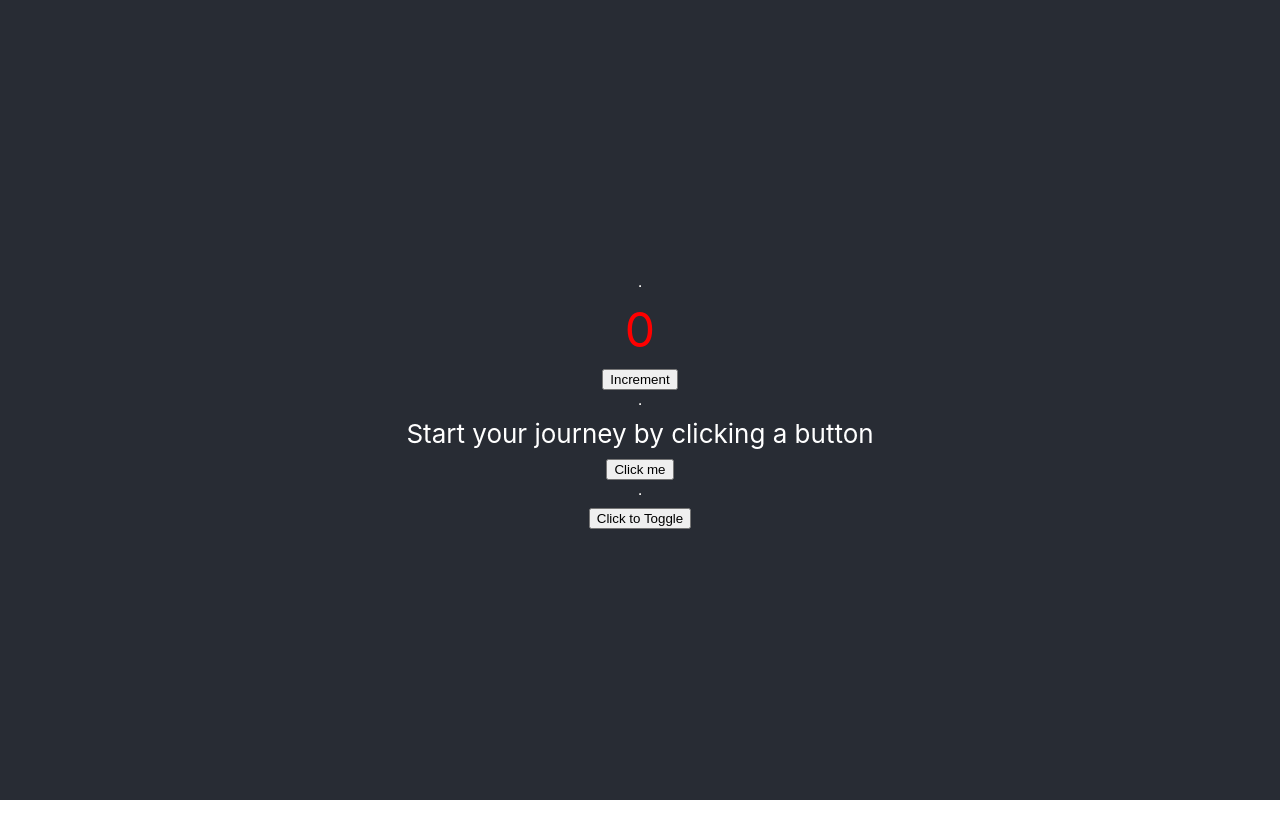
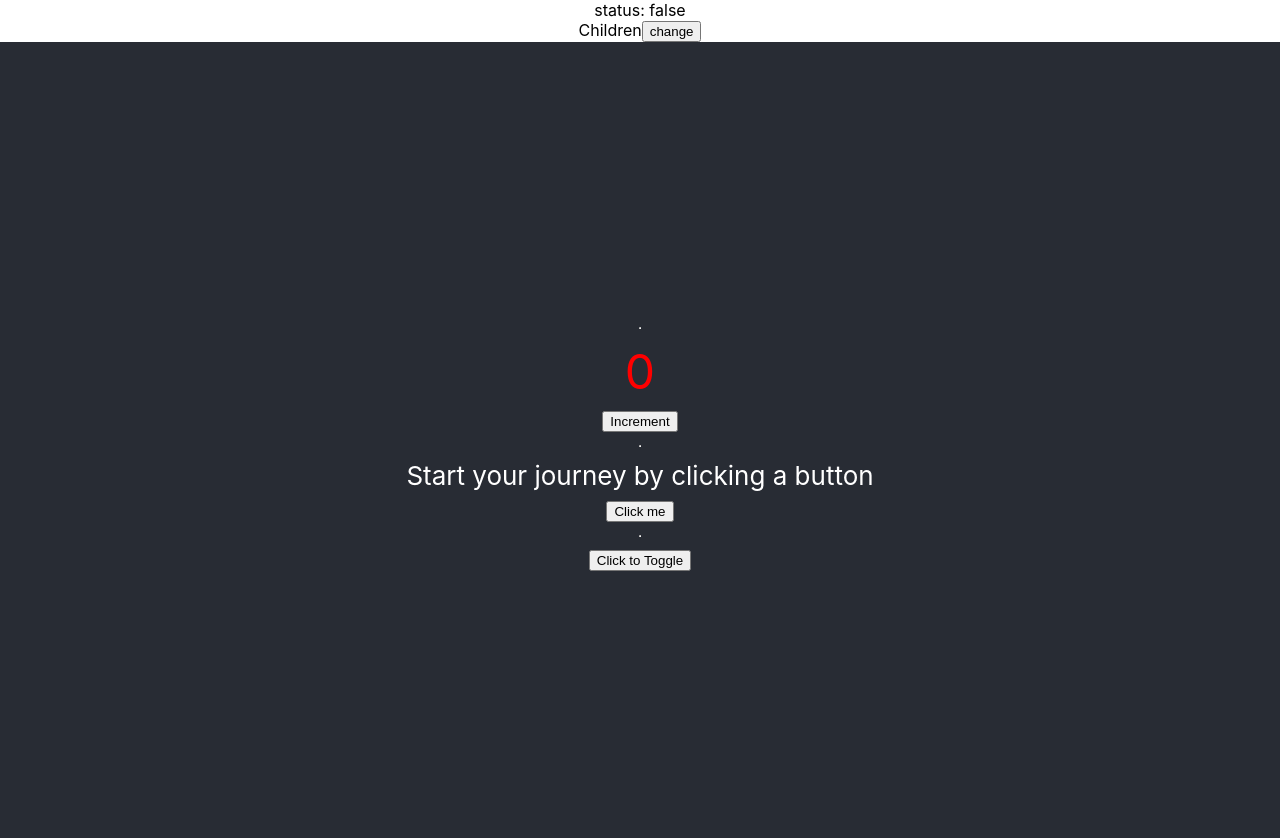
Before and after one commit to pyunfei/usehooks, a React (Create React App) app: page / in a window 1280 px wide. Shown: the top 838 px of the page. Before the commit the page ends 800 px from the top, so only its background shows below. Built offline with nearby package versions, Linux system fonts and the light colour scheme.

Commit message:
feat(context): :sparkles: useContext

```diff
--- a/src/App.js
+++ b/src/App.js
@@ -6,6 +6,9 @@ import useAsync from './hooks/async'
 import useEventListener from './hooks/event'
 import useWhyDidYouUpdate from './hooks/update'
 import useTheme from './hooks/theme'
+
+
+import Demo from './context'
 
 
 function App() {
@@ -45,9 +48,12 @@ function App() {
     return <div style={props.style}>{props.count}</div>;
   });
 
-
+  const listProps = [{ name: 'text' }]
   return (
     <div className="App">
+
+      <Demo {...listProps}/>
+
       <header className="App-header">
         {/* theme */}
         {/* <button className="button">Button</button> */}
--- /dev/null
+++ b/src/context/children.js
@@ -0,0 +1,12 @@
+import React,{ useContext } from 'react';
+import DemoContext from './context'
+
+const Children = () => {
+  const { state, handleChange } = useContext(DemoContext)
+  return <div>
+    Children
+    <button onClick={() => handleChange(state.status)}>change</button>
+  </div>
+}
+
+export default Children
--- /dev/null
+++ b/src/context/context.js
@@ -0,0 +1,5 @@
+import { createContext } from 'react';
+
+const DemoContext = createContext({ state: {}, handleChange: () => { } })
+
+export  default DemoContext
--- /dev/null
+++ b/src/context/index.js
@@ -0,0 +1,16 @@
+import React, { useState } from 'react';
+import Children from './children'
+import DemoContext from './context'
+
+const Demo = () => {
+  const [ status ,setStatus ] = useState(false)
+  const handleChange = (e) => {
+    setStatus(!e)
+  }
+  return <DemoContext.Provider value={{ state: { status }, handleChange }}>
+    status: { JSON.stringify(status) }
+    <Children />
+  </DemoContext.Provider>
+};
+
+export default Demo
```
